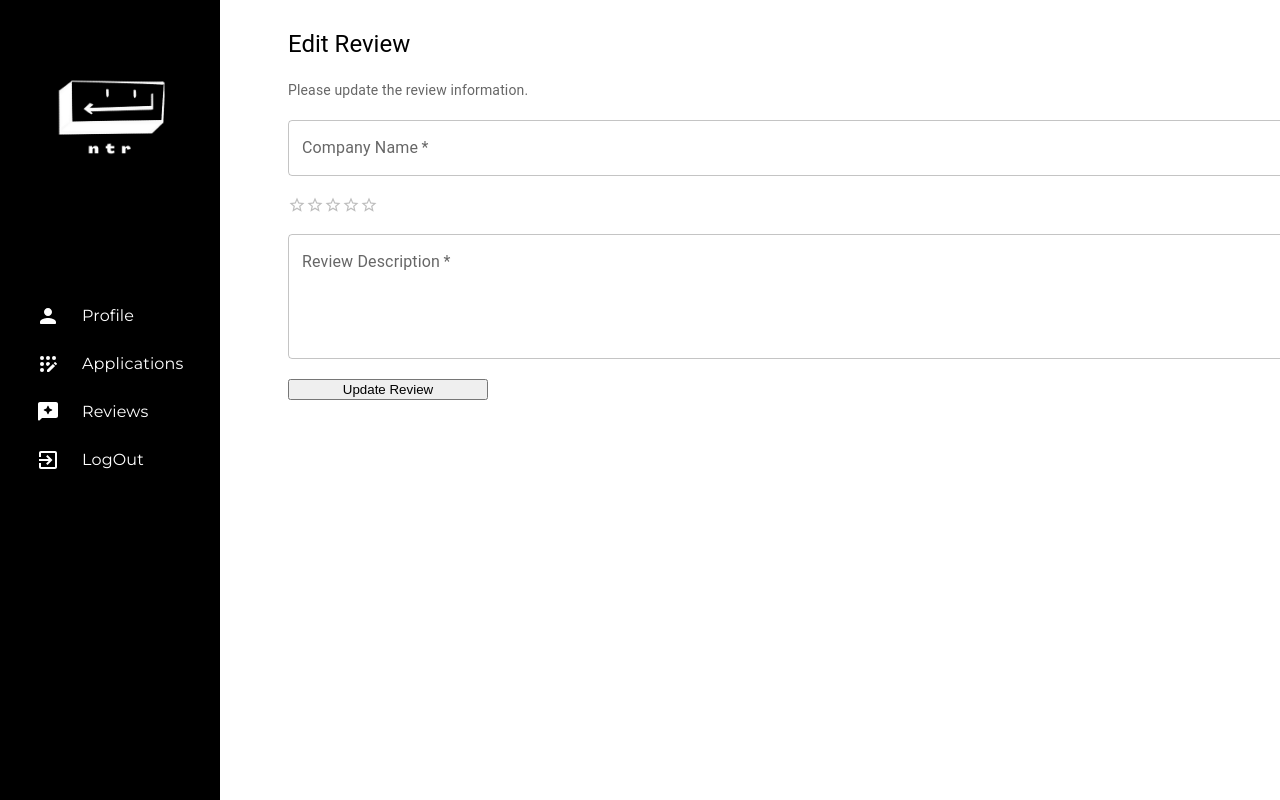
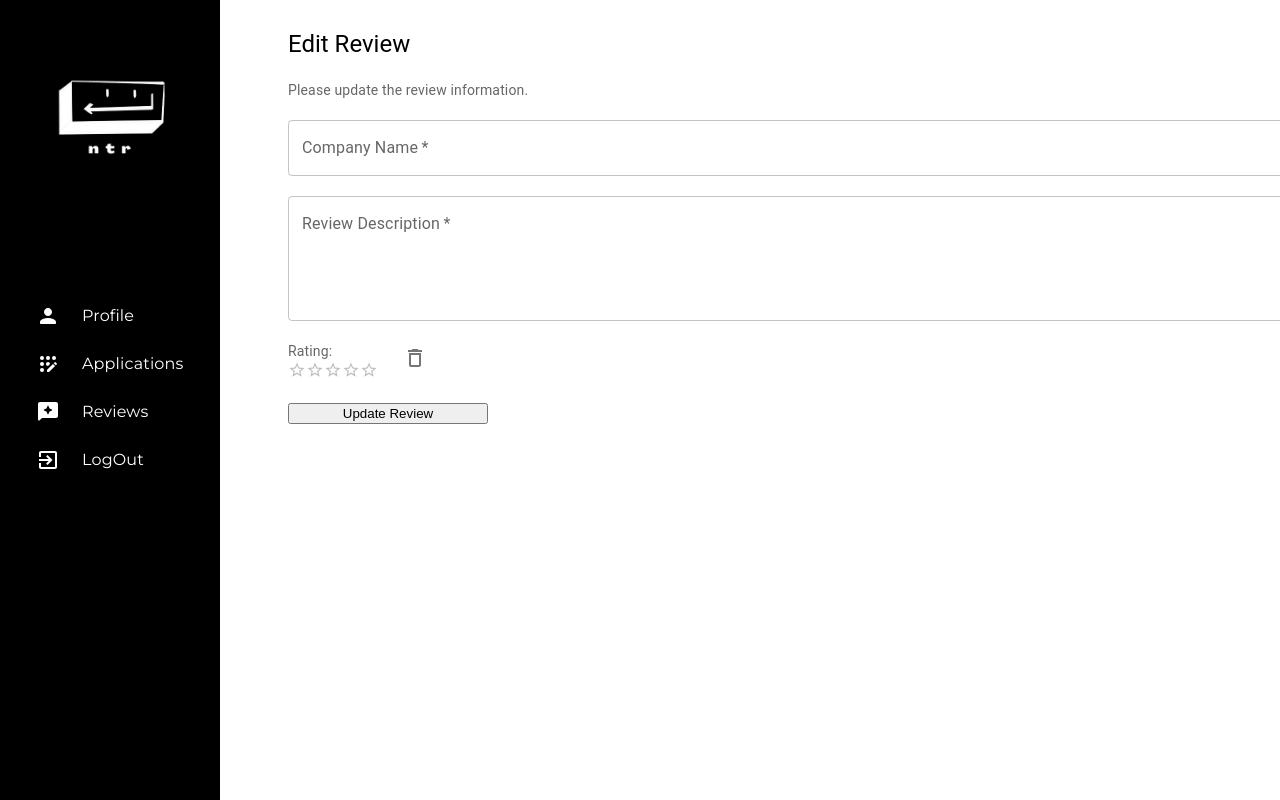
Before and after one commit to vsarunhah/ntr, a React (Create React App) app in the folder client/: page /review/edit/1 in a window 1280 px wide. Built offline with nearby package versions, Linux system fonts and the light colour scheme; no server answers; sample sign-in values are in the browser's storage.

Commit message:
Add delete rating functionality

```diff
--- a/client/src/components/reviews/createReview.js
+++ b/client/src/components/reviews/createReview.js
@@ -5,7 +5,6 @@ import Grid from "@mui/material/Grid";
 import { Box, TextField, Typography } from "@mui/material";
 import Navbar from "../../components/Navbar/Navbar";
 import Rating from "@mui/material/Rating";
-import { NextWeek } from "@mui/icons-material";
 
 export default function CreateReview() {
   const [form, setForm] = useState({
@@ -66,6 +65,9 @@ export default function CreateReview() {
           />
         </Grid>
         <Grid item style={{ display: "grid", alignItems: "left" }} my={"20px"}>
+          <Typography variant="body2" color="textSecondary">
+            Rating:
+          </Typography>
           <Rating size="small" value={form.rating} onChange={handleChange} />
         </Grid>
         <Grid item style={{ display: "grid", alignItems: "left" }} my={"20px"}>
--- a/client/src/components/reviews/editReview.js
+++ b/client/src/components/reviews/editReview.js
@@ -5,6 +5,8 @@ import { Box, TextField, Typography } from "@mui/material";
 import Navbar from "../../components/Navbar/Navbar";
 import Rating from "@mui/material/Rating";
 import axios from "axios";
+import DeleteOutlineIcon from "@mui/icons-material/DeleteOutline";
+import IconButton from "@mui/material/IconButton";
 
 export default function EditReview() {
   const [form, setForm] = useState({
@@ -70,6 +72,10 @@ export default function EditReview() {
     navigate("/reviews");
   }
 
+  function deleteRating() {
+    updateForm({ rating: null });
+  }
+
   return (
     <Grid mx={35} style={{ display: "grid" }}>
       <Navbar />
@@ -96,9 +102,6 @@ export default function EditReview() {
           />
         </Grid>
         <Grid item style={{ display: "grid", alignItems: "left" }} my={"20px"}>
-          <Rating size="small" value={form.rating} onChange={handleChange} />
-        </Grid>
-        <Grid item style={{ display: "grid", alignItems: "left" }} my={"20px"}>
           <TextField
             style={{ width: "1000px" }}
             multiline
@@ -111,6 +114,30 @@ export default function EditReview() {
             value={form.description}
             onChange={(e) => updateForm({ description: e.target.value })}
           />
+        </Grid>
+        <Grid
+          item
+          container
+          style={{ display: "flex", alignItems: "left" }}
+          my={"20px"}
+          flex-direction="row"
+        >
+          <Grid item>
+            <Typography variant="body2" color="textSecondary">
+              Rating:
+            </Typography>
+            <Rating size="small" value={form.rating} onChange={handleChange} />
+          </Grid>
+          <Grid item marginLeft={"20px"}>
+            <IconButton
+              onClick={() => {
+                deleteRating();
+              }}
+              size="small"
+            >
+              <DeleteOutlineIcon />
+            </IconButton>
+          </Grid>
         </Grid>
         <div className="form-group">
           <input
--- a/client/src/components/reviews/reviewList.js
+++ b/client/src/components/reviews/reviewList.js
@@ -14,8 +14,8 @@ import {
 import EditOutlinedIcon from "@mui/icons-material/EditOutlined";
 import RemoveCircleOutlineRoundedIcon from "@mui/icons-material/RemoveCircleOutlineRounded";
 import AddCircleOutlineRoundedIcon from "@mui/icons-material/AddCircleOutlineRounded";
+import IconButton from "@mui/material/IconButton";
 import Navbar from "../../components/Navbar/Navbar";
-import IconButton from "@mui/material/IconButton";
 import Rating from "@mui/material/Rating";
 
 const styles = {
@@ -46,6 +46,16 @@ const styles = {
   },
 };
 
+function displayRating(rating) {
+  if (rating) {
+    return (
+      <Grid item>
+        <Rating size="small" value={rating} readOnly />
+      </Grid>
+    );
+  }
+}
+
 const Review = (props) => (
   <Grid container direction="column" alignItems="center">
     <Card className="card" style={styles.card}>
@@ -59,9 +69,7 @@ const Review = (props) => (
             {props.review.companyName}
           </Typography>
         </Grid>
-        <Grid item>
-          <Rating size="small" value={props.review.rating} readOnly />
-        </Grid>
+        {displayRating(props.review.rating)}
         <Grid item>
           <Typography
             className={"MuiTypography--subheading"}
@@ -123,10 +131,10 @@ export default function ReviewList() {
 
   // This following section will display the table with the reviews of individuals.
   return (
-    <Grid mx={35}>
+    <Grid mx={25}>
       <Navbar />
       <Typography variant="h5" style={{ margin: "70px", fontWeight: "bold" }}>
-        Company Reviews
+        All Company Reviews
       </Typography>
       <ul>
         <Grid container direction="row" spacing={2} style={{ margin: "20px" }}>
```
